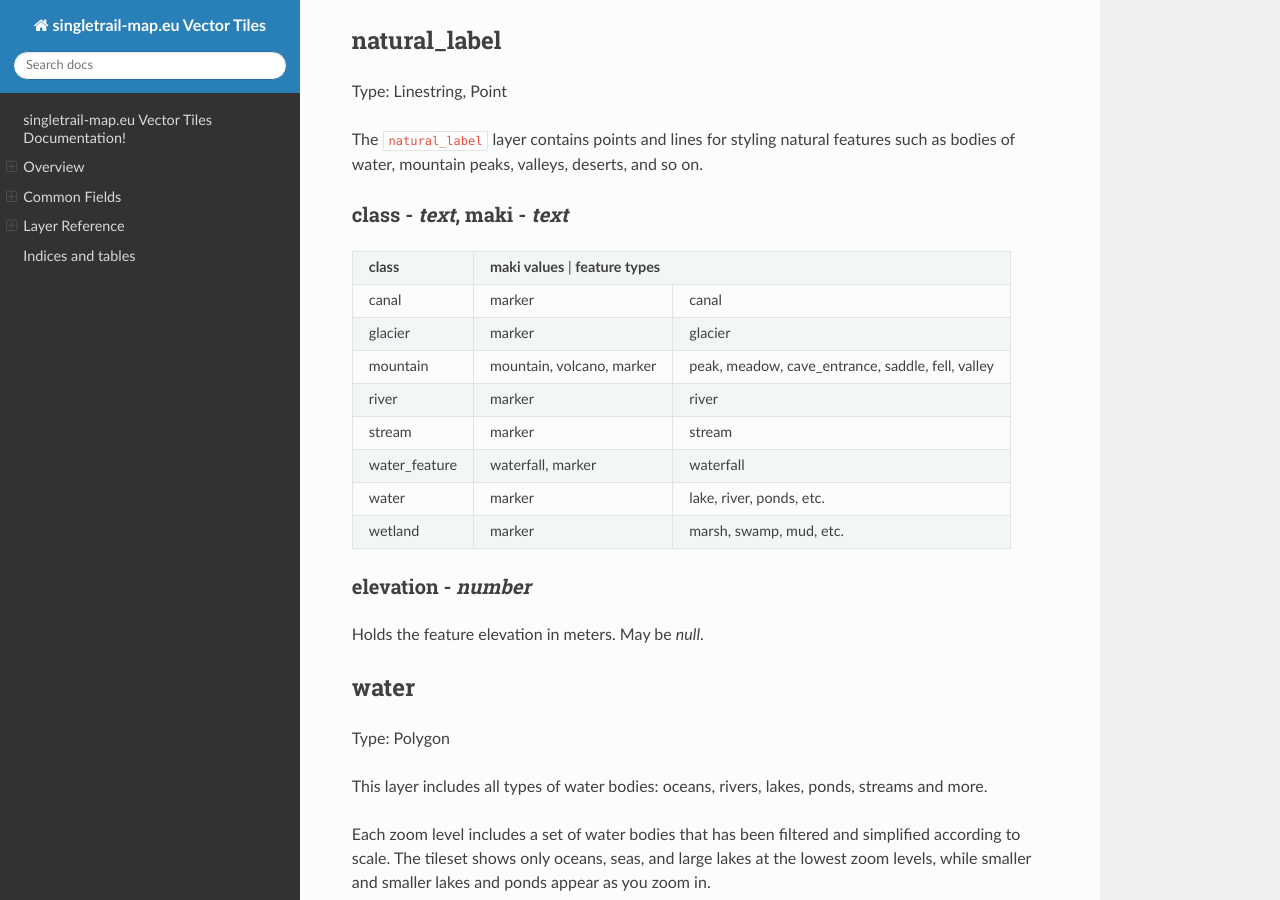
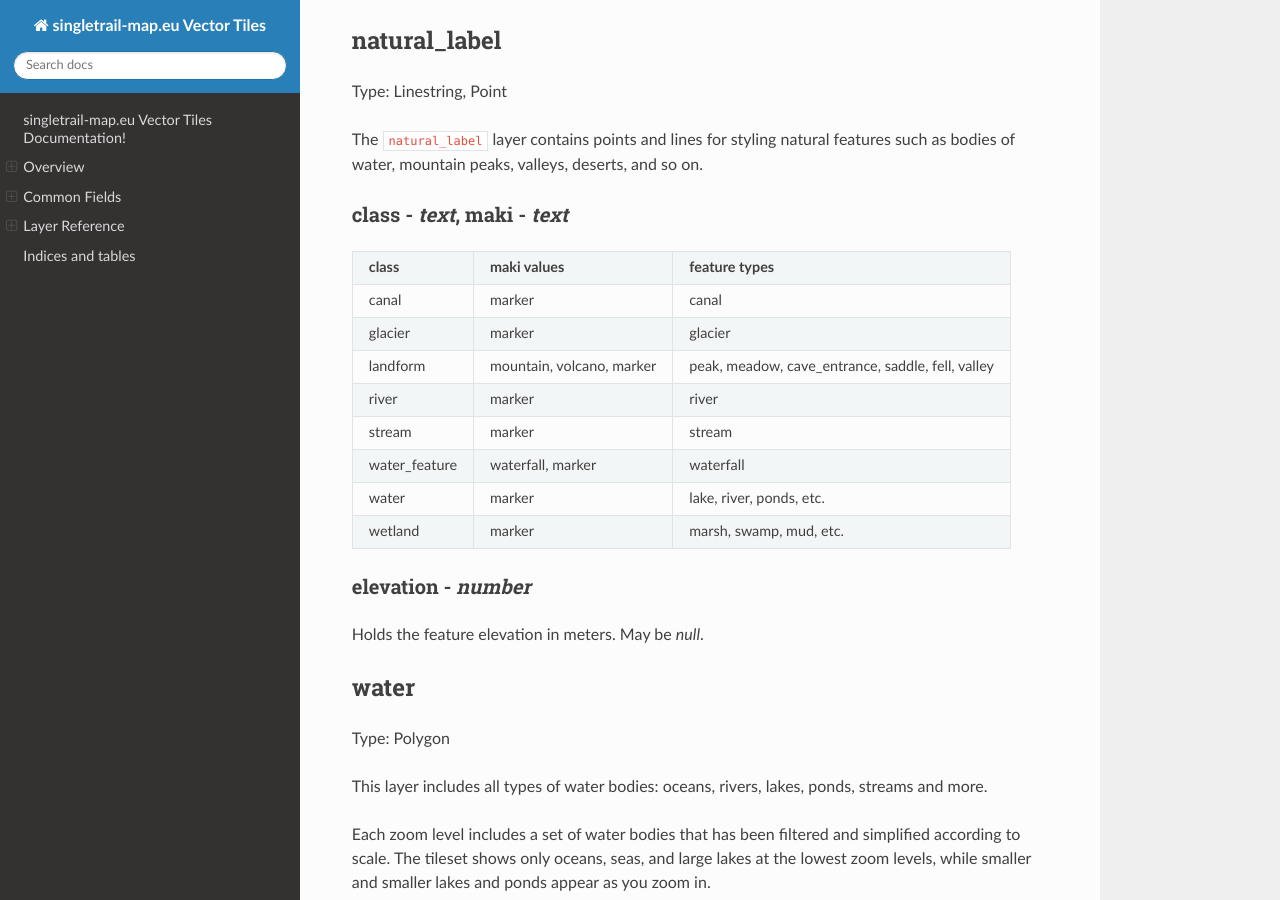
Before and after one commit to joe-akeem/contour-tiles, a Sphinx documentation site: the page built from docs/source/index.rst, in a window 1280 px wide and 900 px high, scrolled down 2830 px. Built offline with Sphinx 7.4.7 and the Read the Docs theme 2.0.0, drawn with Linux system fonts in a browser that asks for light colours; the version number could not be read and is left out.

Commit message:
Fixed documentation for natural_label

```diff
--- a/docs/source/index.rst
+++ b/docs/source/index.rst
@@ -164,14 +164,14 @@ mountain peaks, valleys, deserts, and so on.
 class - *text*, maki - *text*
 ^^^^^^^^^^^^^^^^^^^^^^^^^^^^^
 
-+------------------------+----------------------------------------------------------------------+
++------------------------+-------------------+--------------------------------------------------+
 | **class**              | **maki values**   | **feature types**                                |
 +------------------------+-------------------+--------------------------------------------------+
 | canal                  | marker            | canal                                            |
 +------------------------+-------------------+--------------------------------------------------+
 | glacier                | marker            | glacier                                          |
 +------------------------+-------------------+--------------------------------------------------+
-| mountain               | mountain,         | peak, meadow, cave_entrance, saddle, fell,       |
+| landform               | mountain,         | peak, meadow, cave_entrance, saddle, fell,       |
 |                        | volcano, marker   | valley                                           |
 +------------------------+-------------------+--------------------------------------------------+
 | river                  | marker            | river                                            |
```
